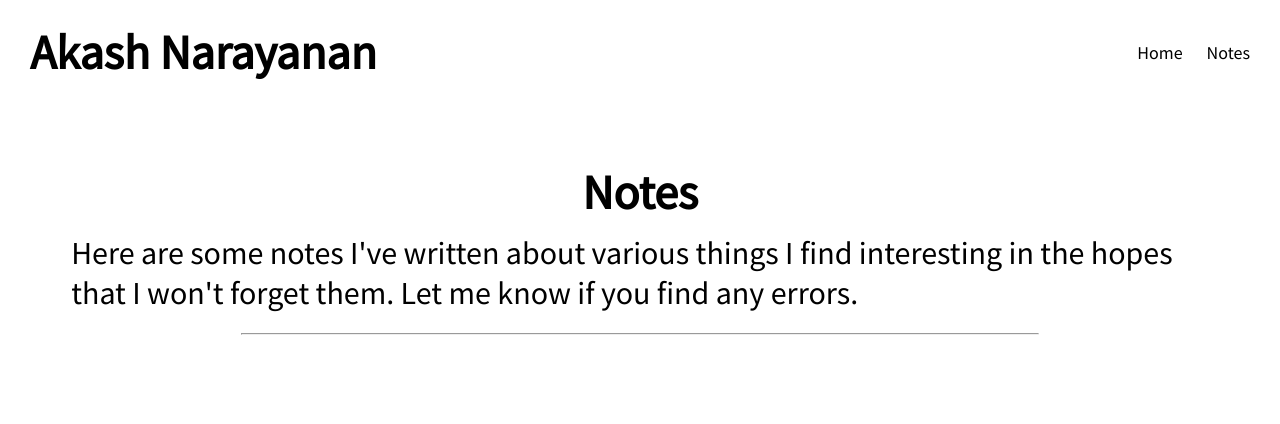
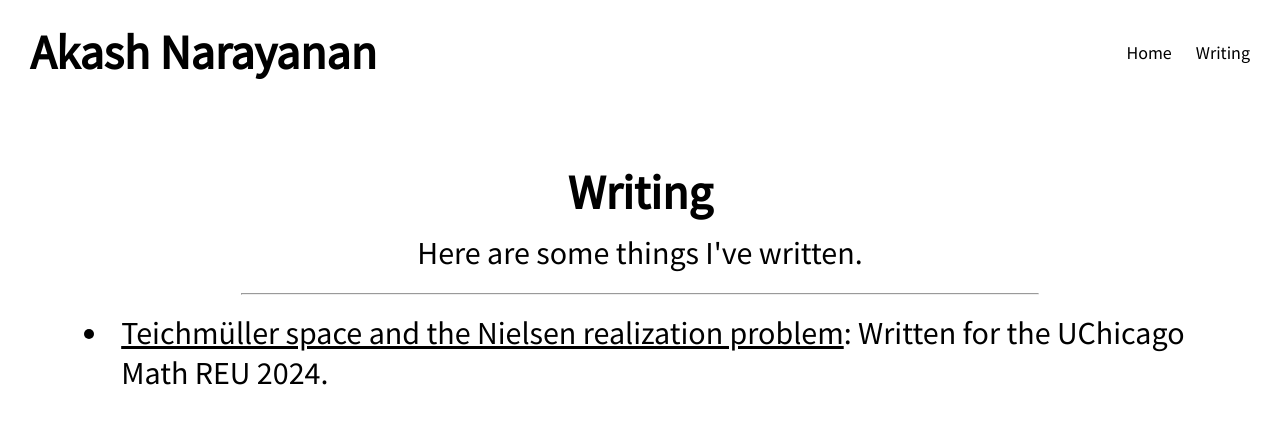
Before and after one commit to akash-narayanan-math/akash-narayanan-math.github.io, a plain HTML site: page writing.html in a window 1280 px wide. Drawn offline with Linux system fonts and the light colour scheme.

Commit message:
Added CV and changed notes to writing

```diff
--- a/notes.html
+++ b/writing.html
@@ -2,7 +2,7 @@
 <html lang="en">
     <head>
         <meta charset="utf-8">
-        <title>Notes</title>
+        <title>Writing</title>
         </script>
         <link rel="stylesheet" href="css/style.css">
     </head>
@@ -11,18 +11,17 @@
             <a href="/" class="home">Akash Narayanan</a>
             <div class="header-right">
                 <a href="/">Home</a>
-                <a href="notes">Notes</a>
+                <a href="writing">Writing</a>
             </div>
         </div>
         <div class="container">
-            <h2>Notes</h2>
+            <h2>Writing</h2>
             <p>
-            Here are some notes I've written about various things I find interesting in the hopes that I won't forget them.
-            Let me know if you find any errors.
+            Here are some things I've written.
             </p>
             <hr>
             <ul>
-                <!-- <li><a href=../notes/hw4.pdf>Monoidal categories and \(G\)-graded vector spaces</a></li> -->
+                <li><a href=../writing/chicagoREU.pdf>Teichm&uumlller space and the Nielsen realization problem</a>: Written for the UChicago Math REU 2024.</li>
             </ul>
         </div>
     </body>
```
Also changed, not shown: index.html (+7 -2 lines), head.jpeg (deleted), 3 other files.
